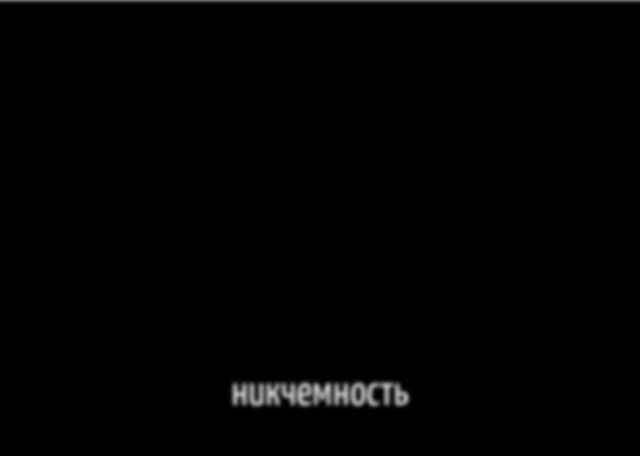
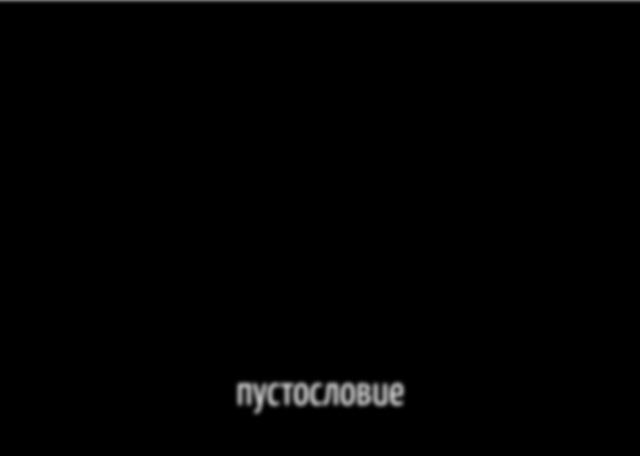
Before and after one commit to musorme/musorme.github.io, a plain HTML site: page index.html in a window 1280 px wide. Shown: the top 456 px of the page, 320-960 px from the left. Drawn offline with Linux system fonts and the light colour scheme.

Commit message:
Update index.html

```diff
--- a/index.html
+++ b/index.html
@@ -11,7 +11,7 @@
 
 <body>
   <div class="wrapper">
-    <p class="wrapper-text">никчемность</p>
+    <p class="wrapper-text">пустословие</p>
   </div>
 </body>
 
```
